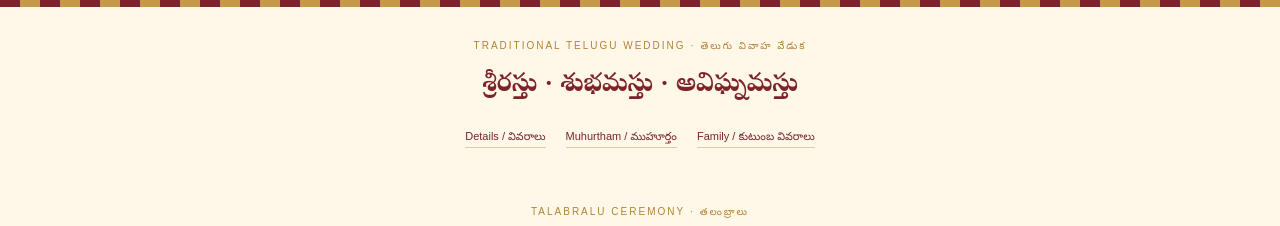
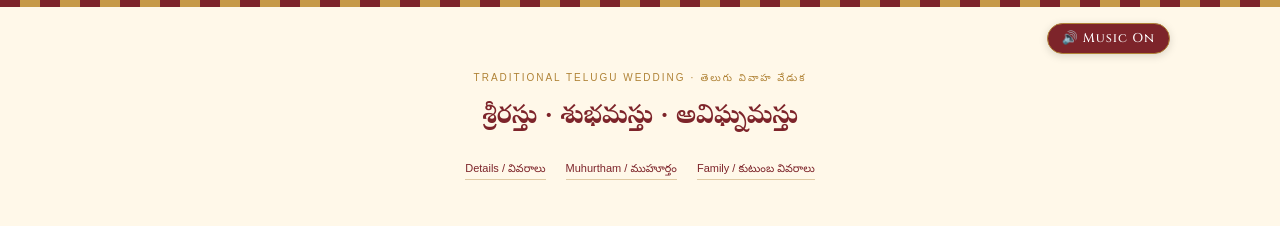
Before and after one commit to sasikiranreddy8897311-alt/wedding-invitation, a plain HTML site: page index.html in a window 1280 px wide. Both pictures are taken after a click on the button "OPEN INVITATION / ఆహ్వానాన్ని తెರೆಯండి". Shown: the top 226 px of the page. Drawn offline with Linux system fonts and the light colour scheme.

Commit message:
Update index.html

```diff
--- a/index.html
+++ b/index.html
@@ -169,6 +169,32 @@
             transform: translateY(-2px);
         }
 
+        /* Floating Sound Toggle Button */
+        .sound-toggle-container {
+            text-align: right;
+            padding: 15px 20px 0;
+            max-width: 1100px;
+            margin: auto;
+        }
+
+        .sound-btn {
+            background: var(--red);
+            color: white;
+            border: 1px solid var(--gold);
+            padding: 6px 14px;
+            font-size: 0.8rem;
+            font-family: 'Cinzel', serif;
+            letter-spacing: 1px;
+            border-radius: 20px;
+            cursor: pointer;
+            box-shadow: 0 2px 8px rgba(0,0,0,0.15);
+            transition: background 0.2s;
+        }
+
+        .sound-btn:hover {
+            background: #560d16;
+        }
+
         /* Main Detailed Invitation Page */
         #invitation-page {
             background: var(--paper);
@@ -176,7 +202,7 @@
 
         header {
             text-align: center;
-            padding: 30px 10px 10px;
+            padding: 15px 10px 10px;
         }
 
         .smallcaps {
@@ -418,6 +444,12 @@
     <!-- DETAILED INVITATION PAGE -->
     <div id="invitation-page" hidden>
         <div class="topline"></div>
+
+        <!-- SOUND TOGGLE BUTTON CONTAINER -->
+        <div class="sound-toggle-container">
+            <button type="button" id="sound-toggle-btn" class="sound-btn">🔊 Music On</button>
+        </div>
+
         <header>
             <p class="smallcaps">Traditional Telugu Wedding · తెలుగు వివాహ వేడుక</p>
             <h2 class="telugu-header">శ్రీరస్తు · శుభమస్తు · అవిఘ్నమస్తు</h2>
@@ -589,6 +621,7 @@
         const page = document.getElementById("invitation-page");
         const openBtn = document.getElementById("open-invitation");
         const weddingSong = document.getElementById("wedding-song");
+        const soundToggleBtn = document.getElementById("sound-toggle-btn");
 
         openBtn.addEventListener("click", () => {
             cover.style.display = "none";
@@ -598,7 +631,22 @@
             // Play background music
             weddingSong.play().catch(error => {
                 console.log("Audio playback prevented or failed:", error);
+                soundToggleBtn.textContent = "🔇 Sound Off";
             });
+        });
+
+        // Toggle Sound On/Off Button Logic
+        soundToggleBtn.addEventListener("click", () => {
+            if (weddingSong.paused) {
+                weddingSong.play().then(() => {
+                    soundToggleBtn.textContent = "🔊 Music On";
+                }).catch(err => {
+                    console.log("Playback failed:", err);
+                });
+            } else {
+                weddingSong.pause();
+                soundToggleBtn.textContent = "🔇 Sound Off";
+            }
         });
 
         // Countdown timer targeting November 25, 2026 at 20:27:00
```
